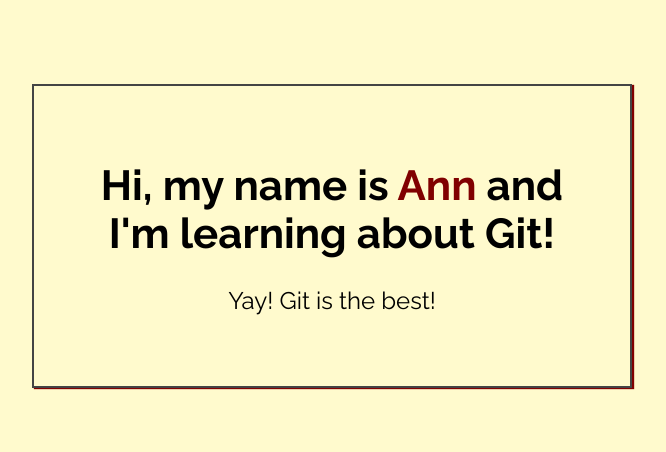
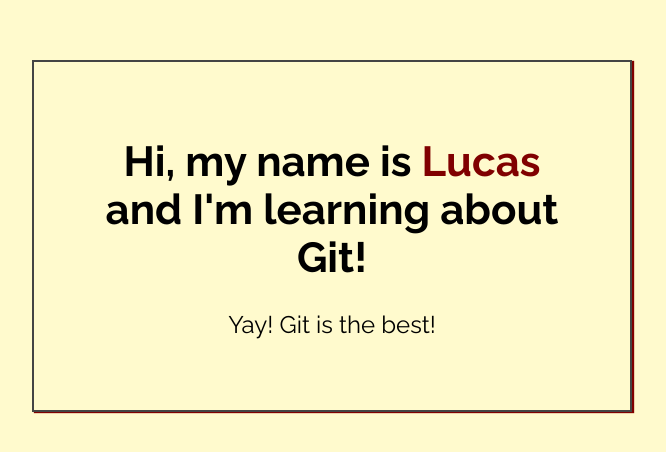
Before and after one commit to landerson1511/my_first_repo, a plain HTML site: page index.html in a window 1280 px wide. Shown: the part 164-616 px from the top of the page, without its empty margins (308-974 px from the left). Drawn offline with Linux system fonts and the light colour scheme.

Commit message:
Added name to index.html

```diff
--- a/index.html
+++ b/index.html
@@ -14,7 +14,7 @@
 <body>
 
     <div class="greeting">
-        <h1>Hi, my name is <span class="highlight">Ann</span> and I'm learning about Git! </h1>
+        <h1>Hi, my name is <span class="highlight">Lucas</span> and I'm learning about Git! </h1>
 
         <p>Yay! Git is the best!</p>
     </div>
```
